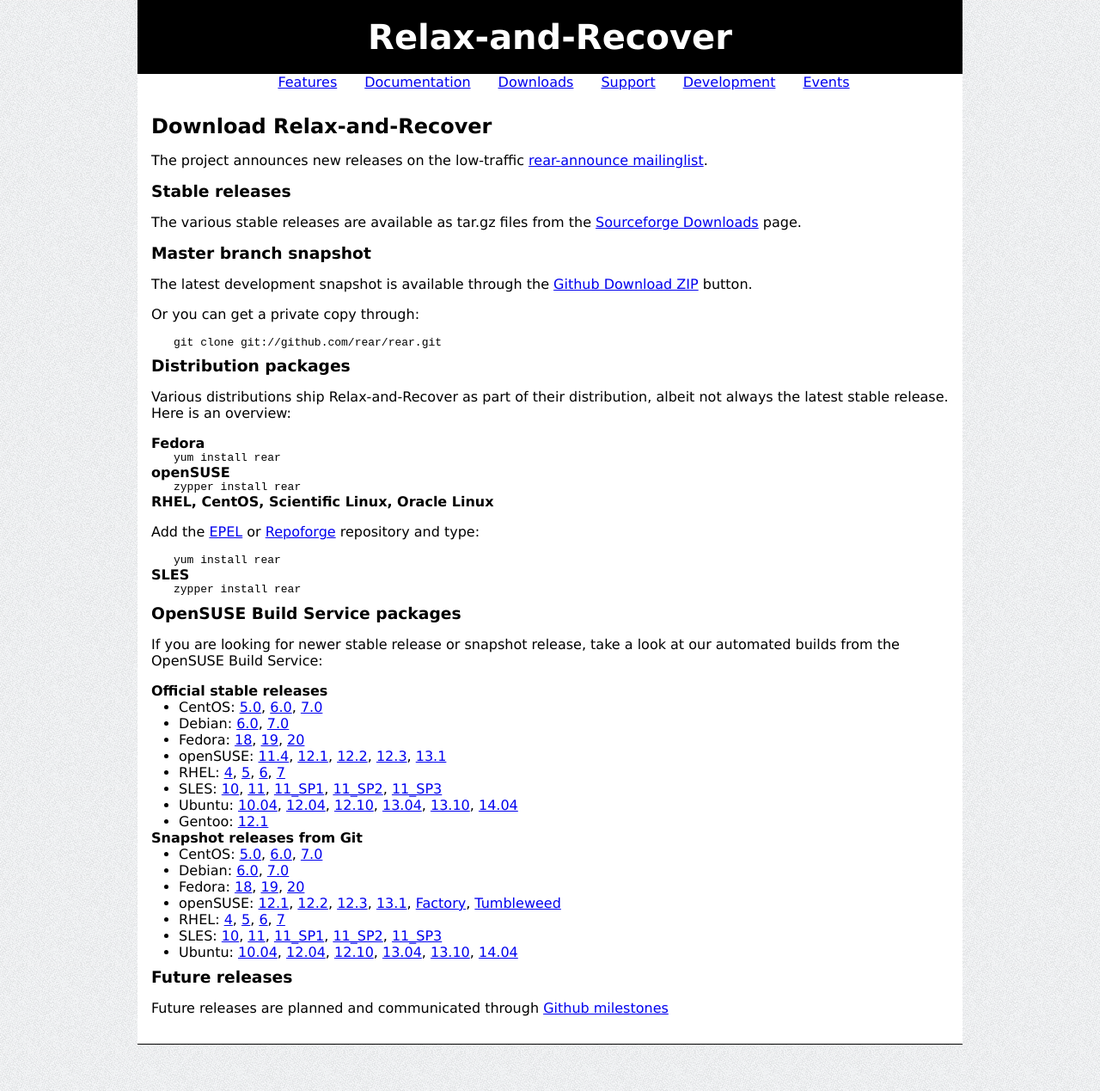
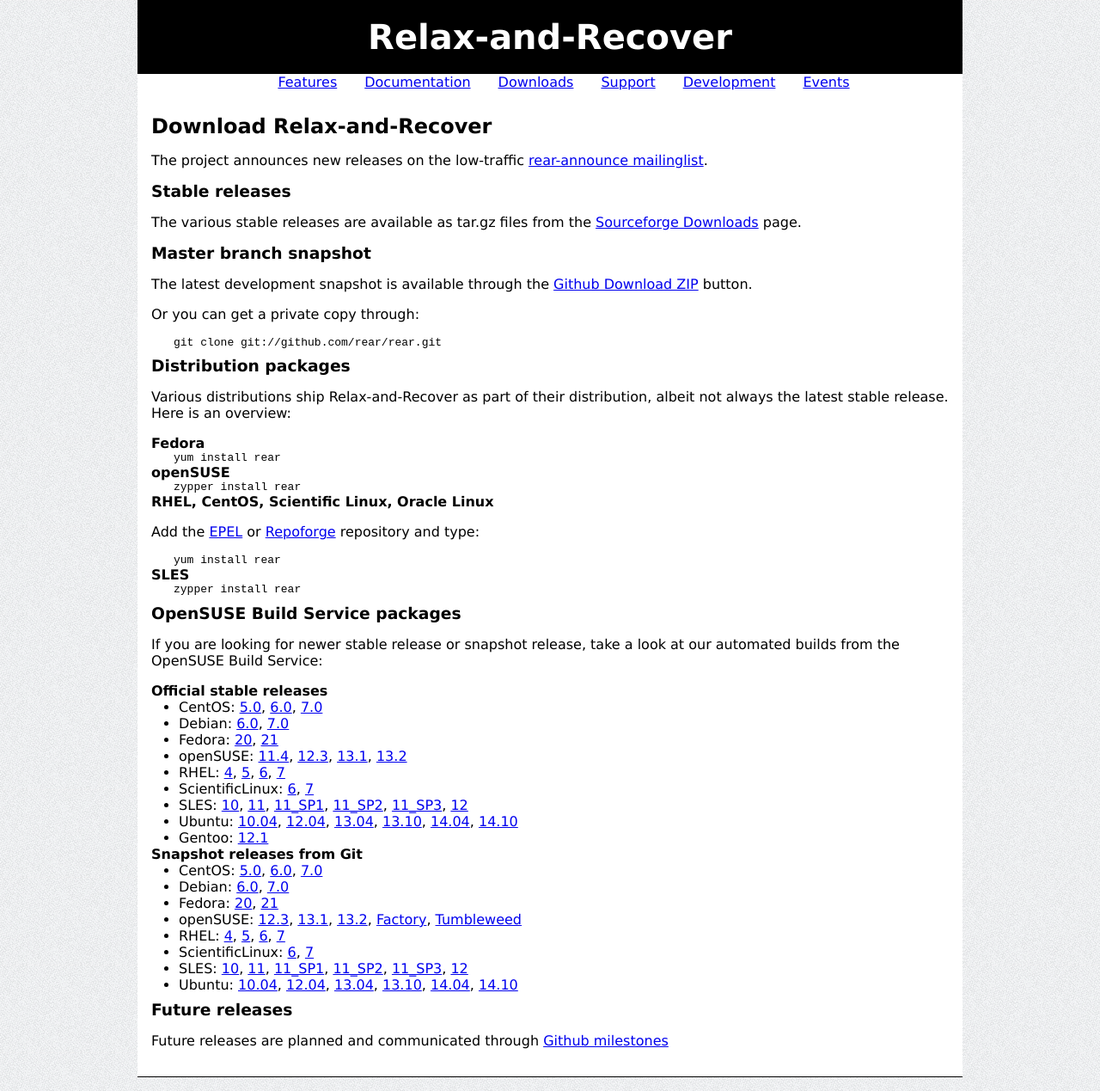
Before and after one commit to rear/rear.github.com, a Jekyll site: the page built from download/index.md, in a window 1280 px wide. Shown: the whole page at 86% size. Built offline with Jekyll 4.4.1, drawn with Linux system fonts in a browser that asks for light colours; comment, search, counter and statistics services are not loaded; before the commit the page ends 1231 px from its top, so only the background shows below that.

Commit message:
Aligned the downloads with OBS

```diff
--- a/download/index.md
+++ b/download/index.md
@@ -58,33 +58,35 @@
     [6.0](http://download.opensuse.org/repositories/Archiving:/Backup:/Rear/Debian_6.0/all/),
     [7.0](http://download.opensuse.org/repositories/Archiving:/Backup:/Rear/Debian_7.0/all/)
  * Fedora:
-    [18](http://download.opensuse.org/repositories/Archiving:/Backup:/Rear/Fedora_18/noarch/),
-    [19](http://download.opensuse.org/repositories/Archiving:/Backup:/Rear/Fedora_19/noarch/),
-    [20](http://download.opensuse.org/repositories/Archiving:/Backup:/Rear/Fedora_20/noarch/)
+    [20](http://download.opensuse.org/repositories/Archiving:/Backup:/Rear/Fedora_20/noarch/),
+    [21](http://download.opensuse.org/repositories/Archiving:/Backup:/Rear/Fedora_21/noarch/)
  * openSUSE:
     [11.4](http://download.opensuse.org/repositories/Archiving:/Backup:/Rear/openSUSE_11.4/noarch/),
-    [12.1](http://download.opensuse.org/repositories/Archiving:/Backup:/Rear/openSUSE_12.1/noarch/),
-    [12.2](http://download.opensuse.org/repositories/Archiving:/Backup:/Rear/openSUSE_12.2/noarch/),
     [12.3](http://download.opensuse.org/repositories/Archiving:/Backup:/Rear/openSUSE_12.3/noarch/),
-    [13.1](http://download.opensuse.org/repositories/Archiving:/Backup:/Rear/openSUSE_13.1/noarch/)
+    [13.1](http://download.opensuse.org/repositories/Archiving:/Backup:/Rear/openSUSE_13.1/noarch/),
+    [13.2](http://download.opensuse.org/repositories/Archiving:/Backup:/Rear/openSUSE_13.2/noarch/)
  * RHEL:
     [4](http://download.opensuse.org/repositories/Archiving:/Backup:/Rear/RedHat_RHEL-4/noarch/),
     [5](http://download.opensuse.org/repositories/Archiving:/Backup:/Rear/RedHat_RHEL-5/noarch/),
     [6](http://download.opensuse.org/repositories/Archiving:/Backup:/Rear/RedHat_RHEL-6/noarch/),
     [7](http://download.opensuse.org/repositories/Archiving:/Backup:/Rear/RHEL_7/noarch/)
+ * ScientificLinux:
+    [6](http://download.opensuse.org/repositories/Archiving:/Backup:/Rear/ScientificLinux_6/noarch/),
+    [7](http://download.opensuse.org/repositories/Archiving:/Backup:/Rear/ScientificLinux_7/noarch/)
  * SLES:
     [10](http://download.opensuse.org/repositories/Archiving:/Backup:/Rear/SLE_10_SDK/noarch/),
     [11](http://download.opensuse.org/repositories/Archiving:/Backup:/Rear/SLE_11/noarch/),
     [11_SP1](http://download.opensuse.org/repositories/Archiving:/Backup:/Rear/SLE_11_SP1/noarch/),
     [11_SP2](http://download.opensuse.org/repositories/Archiving:/Backup:/Rear/SLE_11_SP2/noarch/),
-    [11_SP3](http://download.opensuse.org/repositories/Archiving:/Backup:/Rear/SLE_11_SP3/noarch/)
+    [11_SP3](http://download.opensuse.org/repositories/Archiving:/Backup:/Rear/SLE_11_SP3/noarch/),
+    [12](http://download.opensuse.org/repositories/Archiving:/Backup:/Rear/SLE_12/noarch/)
  * Ubuntu:
     [10.04](http://download.opensuse.org/repositories/Archiving:/Backup:/Rear/xUbuntu_10.04/all/),
     [12.04](http://download.opensuse.org/repositories/Archiving:/Backup:/Rear/xUbuntu_12.04/all/),
-    [12.10](http://download.opensuse.org/repositories/Archiving:/Backup:/Rear/xUbuntu_12.10/all/),
     [13.04](http://download.opensuse.org/repositories/Archiving:/Backup:/Rear/xUbuntu_13.04/all/),
     [13.10](http://download.opensuse.org/repositories/Archiving:/Backup:/Rear/xUbuntu_13.10/all/),
-    [14.04](http://download.opensuse.org/repositories/Archiving:/Backup:/Rear/xUbuntu_14.04/all/)
+    [14.04](http://download.opensuse.org/repositories/Archiving:/Backup:/Rear/xUbuntu_14.04/all/),
+    [14.10](http://download.opensuse.org/repositories/Archiving:/Backup:/Rear/xUbuntu_14.10/all/)
  * Gentoo:
     [12.1](https://packages.gentoo.org/package/app-backup/rear)
 
@@ -98,14 +100,12 @@
     [6.0](http://download.opensuse.org/repositories/Archiving:/Backup:/Rear:/Snapshot/Debian_6.0/all/),
     [7.0](http://download.opensuse.org/repositories/Archiving:/Backup:/Rear:/Snapshot/Debian_7.0/all/)
  * Fedora:
-    [18](http://download.opensuse.org/repositories/Archiving:/Backup:/Rear:/Snapshot/Fedora_18/noarch/),
-    [19](http://download.opensuse.org/repositories/Archiving:/Backup:/Rear:/Snapshot/Fedora_19/noarch/),
-    [20](http://download.opensuse.org/repositories/Archiving:/Backup:/Rear:/Snapshot/Fedora_20/noarch/)
+    [20](http://download.opensuse.org/repositories/Archiving:/Backup:/Rear:/Snapshot/Fedora_20/noarch/),
+    [21](http://download.opensuse.org/repositories/Archiving:/Backup:/Rear:/Snapshot/Fedora_21/noarch/)
  * openSUSE:
-    [12.1](http://download.opensuse.org/repositories/Archiving:/Backup:/Rear:/Snapshot/openSUSE_12.1/noarch/),
-    [12.2](http://download.opensuse.org/repositories/Archiving:/Backup:/Rear:/Snapshot/openSUSE_12.2/noarch/),
     [12.3](http://download.opensuse.org/repositories/Archiving:/Backup:/Rear:/Snapshot/openSUSE_12.3/noarch/),
     [13.1](http://download.opensuse.org/repositories/Archiving:/Backup:/Rear:/Snapshot/openSUSE_13.1/noarch/),
+    [13.2](http://download.opensuse.org/repositories/Archiving:/Backup:/Rear:/Snapshot/openSUSE_13.2/noarch/),
     [Factory](http://download.opensuse.org/repositories/Archiving:/Backup:/Rear:/Snapshot/openSUSE_Factory/noarch/),
     [Tumbleweed](http://download.opensuse.org/repositories/Archiving:/Backup:/Rear:/Snapshot/openSUSE_Tumbleweed/noarch/)
  * RHEL:
@@ -113,19 +113,23 @@
     [5](http://download.opensuse.org/repositories/Archiving:/Backup:/Rear:/Snapshot/RedHat_RHEL-5/noarch/),
     [6](http://download.opensuse.org/repositories/Archiving:/Backup:/Rear:/Snapshot/RedHat_RHEL-6/noarch/),
     [7](http://download.opensuse.org/repositories/Archiving:/Backup:/Rear:/Snapshot/RHEL_7/noarch/)
+ * ScientificLinux:
+    [6](http://download.opensuse.org/repositories/Archiving:/Backup:/Rear:/Snapshot/ScientificLinux_6/noarch/),
+    [7](http://download.opensuse.org/repositories/Archiving:/Backup:/Rear:/Snapshot/ScientificLinux_7/noarch/)
  * SLES:
     [10](http://download.opensuse.org/repositories/Archiving:/Backup:/Rear:/Snapshot/SLE_10_SDK/noarch/),
     [11](http://download.opensuse.org/repositories/Archiving:/Backup:/Rear:/Snapshot/SLE_11/noarch/),
     [11_SP1](http://download.opensuse.org/repositories/Archiving:/Backup:/Rear:/Snapshot/SLE_11_SP1/noarch/),
     [11_SP2](http://download.opensuse.org/repositories/Archiving:/Backup:/Rear:/Snapshot/SLE_11_SP2/noarch/),
-    [11_SP3](http://download.opensuse.org/repositories/Archiving:/Backup:/Rear:/Snapshot/SLE_11_SP3/noarch/)
+    [11_SP3](http://download.opensuse.org/repositories/Archiving:/Backup:/Rear:/Snapshot/SLE_11_SP3/noarch/),
+    [12](http://download.opensuse.org/repositories/Archiving:/Backup:/Rear:/Snapshot/SLE_12/noarch/)
  * Ubuntu:
     [10.04](http://download.opensuse.org/repositories/Archiving:/Backup:/Rear:/Snapshot/xUbuntu_10.04/all/),
     [12.04](http://download.opensuse.org/repositories/Archiving:/Backup:/Rear:/Snapshot/xUbuntu_12.04/all/),
-    [12.10](http://download.opensuse.org/repositories/Archiving:/Backup:/Rear:/Snapshot/xUbuntu_12.10/all/),
     [13.04](http://download.opensuse.org/repositories/Archiving:/Backup:/Rear:/Snapshot/xUbuntu_13.04/all/),
     [13.10](http://download.opensuse.org/repositories/Archiving:/Backup:/Rear:/Snapshot/xUbuntu_13.10/all/),
-    [14.04](http://download.opensuse.org/repositories/Archiving:/Backup:/Rear:/Snapshot/xUbuntu_14.04/all/)
+    [14.04](http://download.opensuse.org/repositories/Archiving:/Backup:/Rear:/Snapshot/xUbuntu_14.04/all/),
+    [14.10](http://download.opensuse.org/repositories/Archiving:/Backup:/Rear:/Snapshot/xUbuntu_14.10/all/)
 
 
 ### Future releases
```
